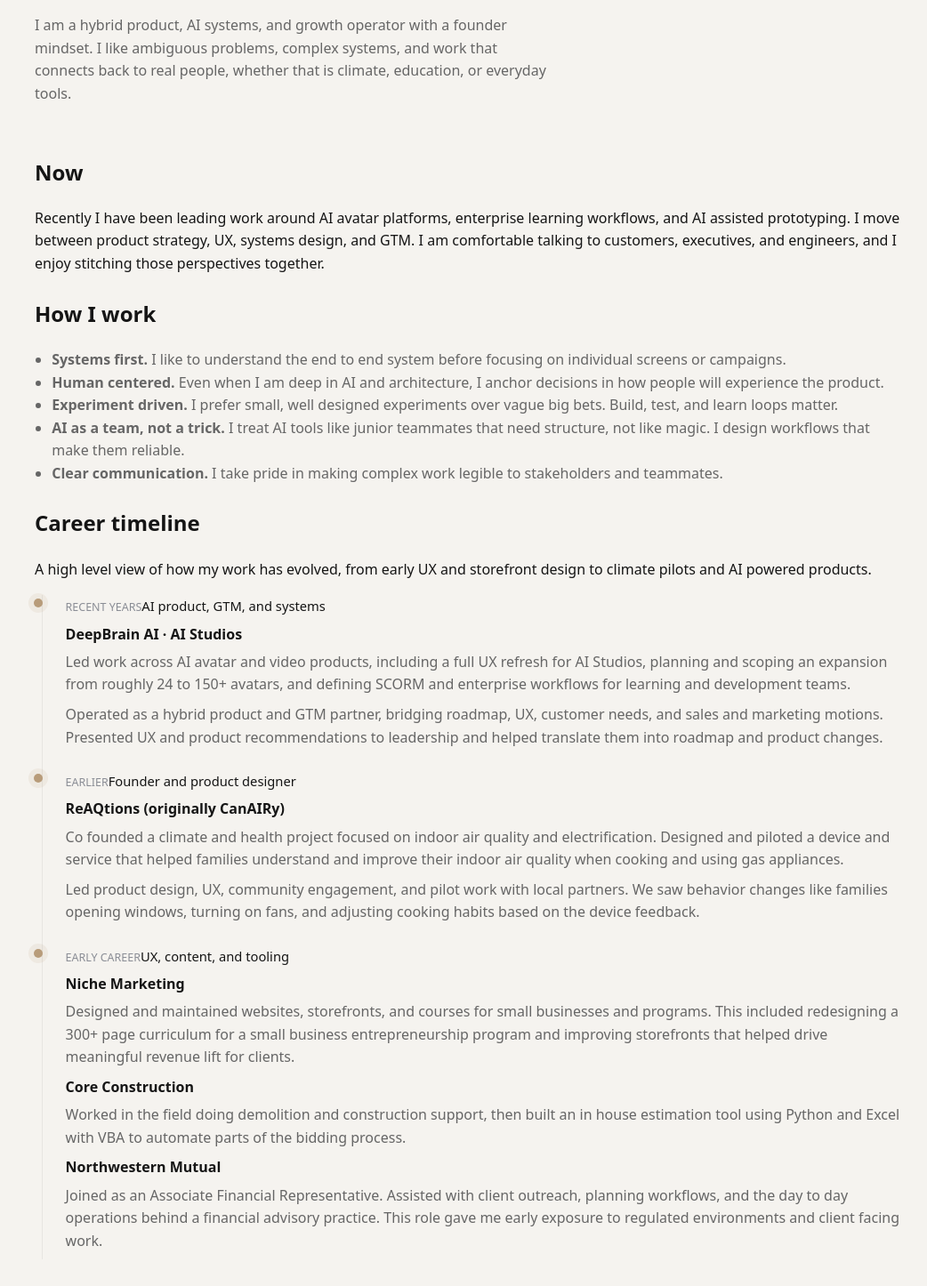
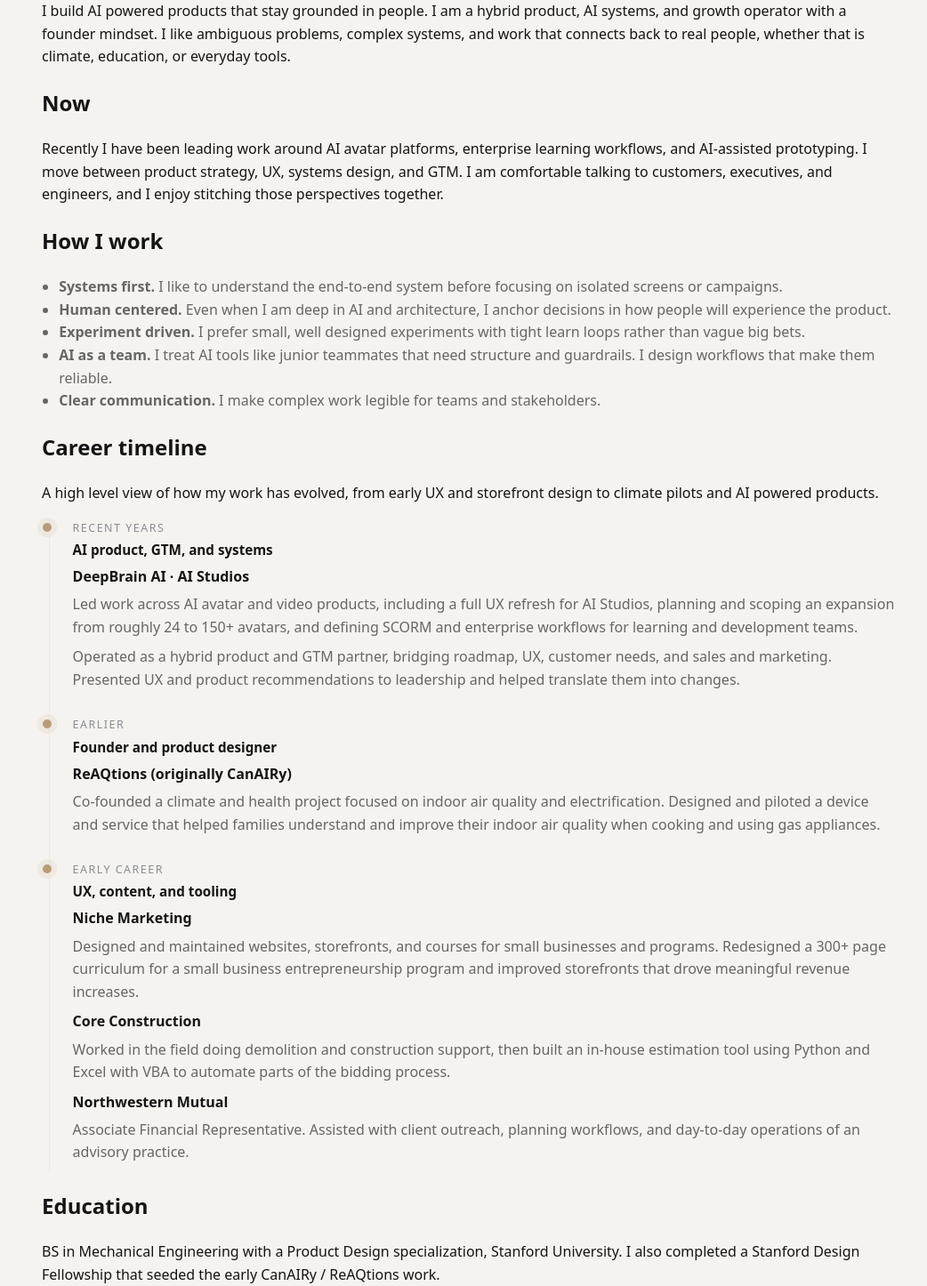
Before and after one commit to nabram/nick-portfolio, a React (Vite) app: page /about in a window 1280 px wide. Shown: the part 204-1650 px from the top of the page at 89% size, without its empty margins (113-1155 px from the left). Built offline with nearby package versions, Linux system fonts and the light colour scheme.

Commit message:
fixes timeline css

```diff
--- a/src/index.css
+++ b/src/index.css
@@ -217,3 +217,50 @@
   .cs-hero-media { width:100%; height:160px; }
   .home-grid { grid-template-columns:1fr !important; }
 }
+
+/* === Timeline tweaks - ensure period and role break to separate lines === */
+.timeline {
+  display: flex;
+  flex-direction: column;
+  gap: 1.25rem;
+  border-left: 1px solid rgba(0,0,0,0.04);
+  padding-left: 1rem;
+  margin-left: 0.5rem;
+}
+
+.timeline-item {
+  position: relative;
+  padding-left: 0.6rem;
+}
+
+.timeline-item::before {
+  content: "";
+  position: absolute;
+  left: -1.5rem;
+  top: 0.25rem;
+  width: 10px;
+  height: 10px;
+  border-radius: 50%;
+  background: var(--accent, #b89c7a);
+  box-shadow: 0 0 0 6px rgba(184,156,122,0.12);
+}
+
+.timeline-meta {
+  margin-bottom: 0.35rem;
+}
+
+.timeline-period {
+  display: block;               /* important: force line break */
+  font-size: 0.78rem;
+  text-transform: uppercase;
+  letter-spacing: 0.12em;
+  color: var(--text-soft, #8a8d95);
+  margin-bottom: 0.15rem;
+}
+
+.timeline-role {
+  display: block;               /* important: force line break */
+  font-size: 0.95rem;
+  font-weight: 600;
+  color: var(--text-main, #151515);
+}
--- a/src/pages/About.jsx
+++ b/src/pages/About.jsx
@@ -9,69 +9,65 @@
   });
 
   return (
-    <main className="about">
+    <main className="page">
       {/* Hero */}
-      <section className="about-hero">
-        <div className="about-hero-text">
-          <p className="about-eyebrow">About</p>
-          <h1 className="about-title">
-            I build AI powered products that stay grounded in people.
-          </h1>
-          <p className="about-subtitle">
-            I am a hybrid product, AI systems, and growth operator with a founder mindset.
-            I like ambiguous problems, complex systems, and work that connects back to
-            real people, whether that is climate, education, or everyday tools.
-          </p>
-        </div>
-      </section>
-
-      {/* Now and how I work */}
-      <section className="about-section">
-        <h2>Now</h2>
+      <section className="page-header">
+        <h1>About</h1>
         <p>
-          Recently I have been leading work around AI avatar platforms, enterprise learning
-          workflows, and AI assisted prototyping. I move between product strategy, UX,
-          systems design, and GTM. I am comfortable talking to customers, executives, and
-          engineers, and I enjoy stitching those perspectives together.
+          I build AI powered products that stay grounded in people. I am a hybrid
+          product, AI systems, and growth operator with a founder mindset. I like
+          ambiguous problems, complex systems, and work that connects back to real
+          people, whether that is climate, education, or everyday tools.
         </p>
       </section>
 
-      <section className="about-section">
+      {/* Now & how I work */}
+      <section className="page-body">
+        <h2>Now</h2>
+        <p>
+          Recently I have been leading work around AI avatar platforms, enterprise
+          learning workflows, and AI-assisted prototyping. I move between product
+          strategy, UX, systems design, and GTM. I am comfortable talking to customers,
+          executives, and engineers, and I enjoy stitching those perspectives together.
+        </p>
+      </section>
+
+      <section className="page-body">
         <h2>How I work</h2>
         <ul className="about-list">
           <li>
-            <strong>Systems first.</strong> I like to understand the end to end system
-            before focusing on individual screens or campaigns.
+            <strong>Systems first.</strong> I like to understand the end-to-end
+            system before focusing on isolated screens or campaigns.
           </li>
           <li>
-            <strong>Human centered.</strong> Even when I am deep in AI and architecture, I
-            anchor decisions in how people will experience the product.
+            <strong>Human centered.</strong> Even when I am deep in AI and architecture,
+            I anchor decisions in how people will experience the product.
           </li>
           <li>
             <strong>Experiment driven.</strong> I prefer small, well designed experiments
-            over vague big bets. Build, test, and learn loops matter.
+            with tight learn loops rather than vague big bets.
           </li>
           <li>
-            <strong>AI as a team, not a trick.</strong> I treat AI tools like junior
-            teammates that need structure, not like magic. I design workflows that make
-            them reliable.
+            <strong>AI as a team.</strong> I treat AI tools like junior teammates that need
+            structure and guardrails. I design workflows that make them reliable.
           </li>
           <li>
-            <strong>Clear communication.</strong> I take pride in making complex work
-            legible to stakeholders and teammates.
+            <strong>Clear communication.</strong> I make complex work legible for teams
+            and stakeholders.
           </li>
         </ul>
       </section>
 
       {/* Career timeline */}
-      <section className="about-section">
+      <section className="page-body">
         <h2>Career timeline</h2>
-        <p className="about-section-intro">
-          A high level view of how my work has evolved, from early UX and storefront
-          design to climate pilots and AI powered products.
+        <p className="page-body-intro">
+          A high level view of how my work has evolved, from early UX and storefront design to climate
+          pilots and AI powered products.
         </p>
 
         <div className="timeline">
+          {/* Recent years */}
           <div className="timeline-item">
             <div className="timeline-meta">
               <span className="timeline-period">Recent years</span>
@@ -87,13 +83,13 @@
               </p>
               <p>
                 Operated as a hybrid product and GTM partner, bridging roadmap, UX,
-                customer needs, and sales and marketing motions. Presented UX and product
-                recommendations to leadership and helped translate them into roadmap and
-                product changes.
+                customer needs, and sales and marketing. Presented UX and product
+                recommendations to leadership and helped translate them into changes.
               </p>
             </div>
           </div>
 
+          {/* Earlier */}
           <div className="timeline-item">
             <div className="timeline-meta">
               <span className="timeline-period">Earlier</span>
@@ -102,19 +98,15 @@
             <div className="timeline-body">
               <h3>ReAQtions (originally CanAIRy)</h3>
               <p>
-                Co founded a climate and health project focused on indoor air quality and
-                electrification. Designed and piloted a device and service that helped
-                families understand and improve their indoor air quality when cooking and
-                using gas appliances.
-              </p>
-              <p>
-                Led product design, UX, community engagement, and pilot work with local
-                partners. We saw behavior changes like families opening windows, turning
-                on fans, and adjusting cooking habits based on the device feedback.
+                Co-founded a climate and health project focused on indoor air quality
+                and electrification. Designed and piloted a device and service that
+                helped families understand and improve their indoor air quality when
+                cooking and using gas appliances.
               </p>
             </div>
           </div>
 
+          {/* Early career */}
           <div className="timeline-item">
             <div className="timeline-meta">
               <span className="timeline-period">Early career</span>
@@ -124,24 +116,22 @@
               <h3>Niche Marketing</h3>
               <p>
                 Designed and maintained websites, storefronts, and courses for small
-                businesses and programs. This included redesigning a 300+ page curriculum
-                for a small business entrepreneurship program and improving storefronts
-                that helped drive meaningful revenue lift for clients.
+                businesses and programs. Redesigned a 300+ page curriculum for a small
+                business entrepreneurship program and improved storefronts that drove
+                meaningful revenue increases.
               </p>
 
               <h3>Core Construction</h3>
               <p>
-                Worked in the field doing demolition and construction support, then built
-                an in house estimation tool using Python and Excel with VBA to automate
-                parts of the bidding process.
+                Worked in the field doing demolition and construction support, then
+                built an in-house estimation tool using Python and Excel with VBA to
+                automate parts of the bidding process.
               </p>
 
               <h3>Northwestern Mutual</h3>
               <p>
-                Joined as an Associate Financial Representative. Assisted with client
-                outreach, planning workflows, and the day to day operations behind a
-                financial advisory practice. This role gave me early exposure to regulated
-                environments and client facing work.
+                Associate Financial Representative. Assisted with client outreach,
+                planning workflows, and day-to-day operations of an advisory practice.
               </p>
             </div>
           </div>
@@ -149,13 +139,11 @@
       </section>
 
       {/* Education */}
-      <section className="about-section">
+      <section className="page-body">
         <h2>Education</h2>
         <p>
-          I completed a BS in Mechanical Engineering with a Product Design specialization
-          at Stanford University. During that time I took part in a Stanford Design
-          Fellowship, where the work that eventually became ReAQtions was originally
-          developed.
+          BS in Mechanical Engineering with a Product Design specialization, Stanford University.
+          I also completed a Stanford Design Fellowship that seeded the early CanAIRy / ReAQtions work.
         </p>
       </section>
     </main>
```
